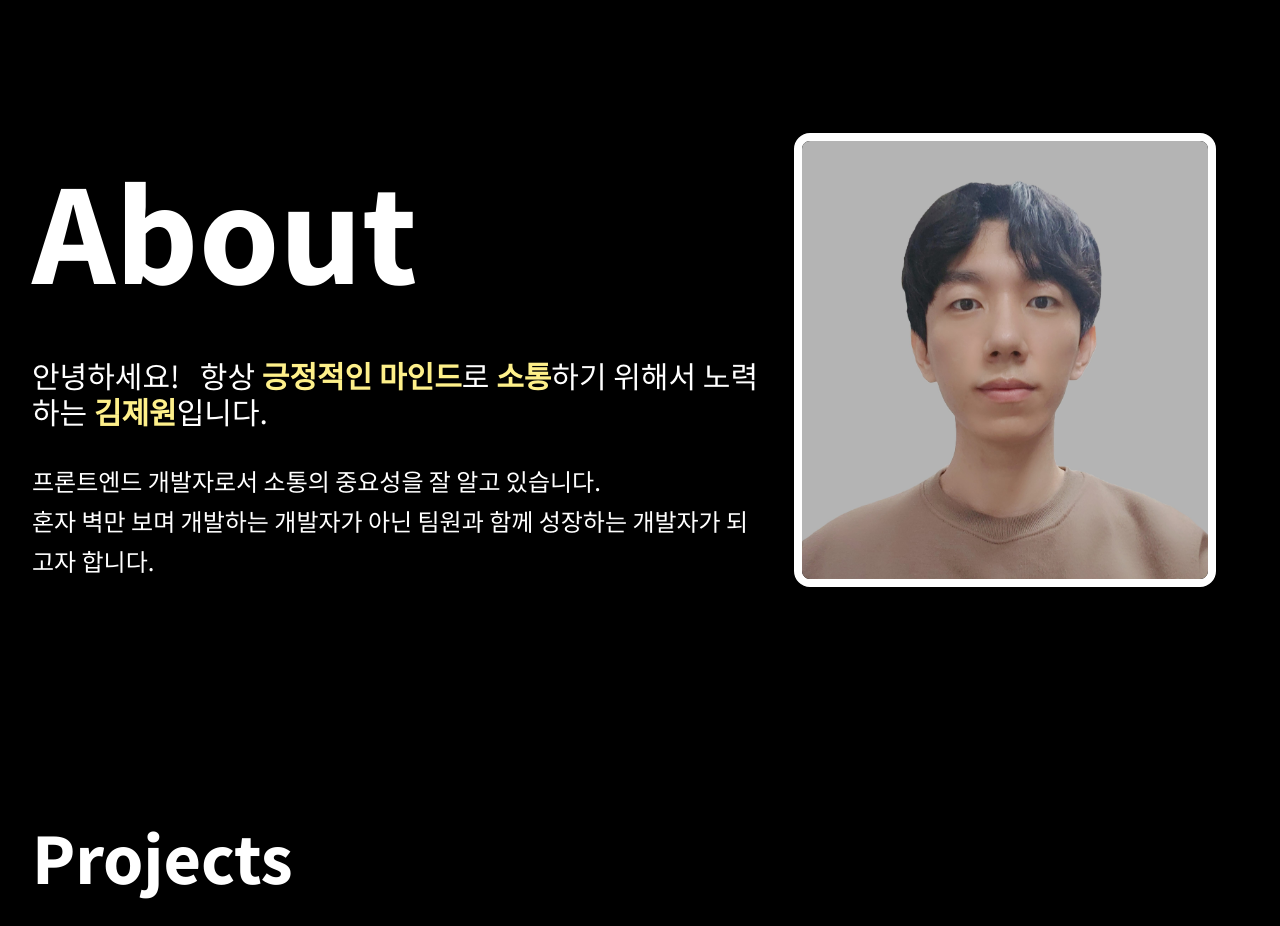
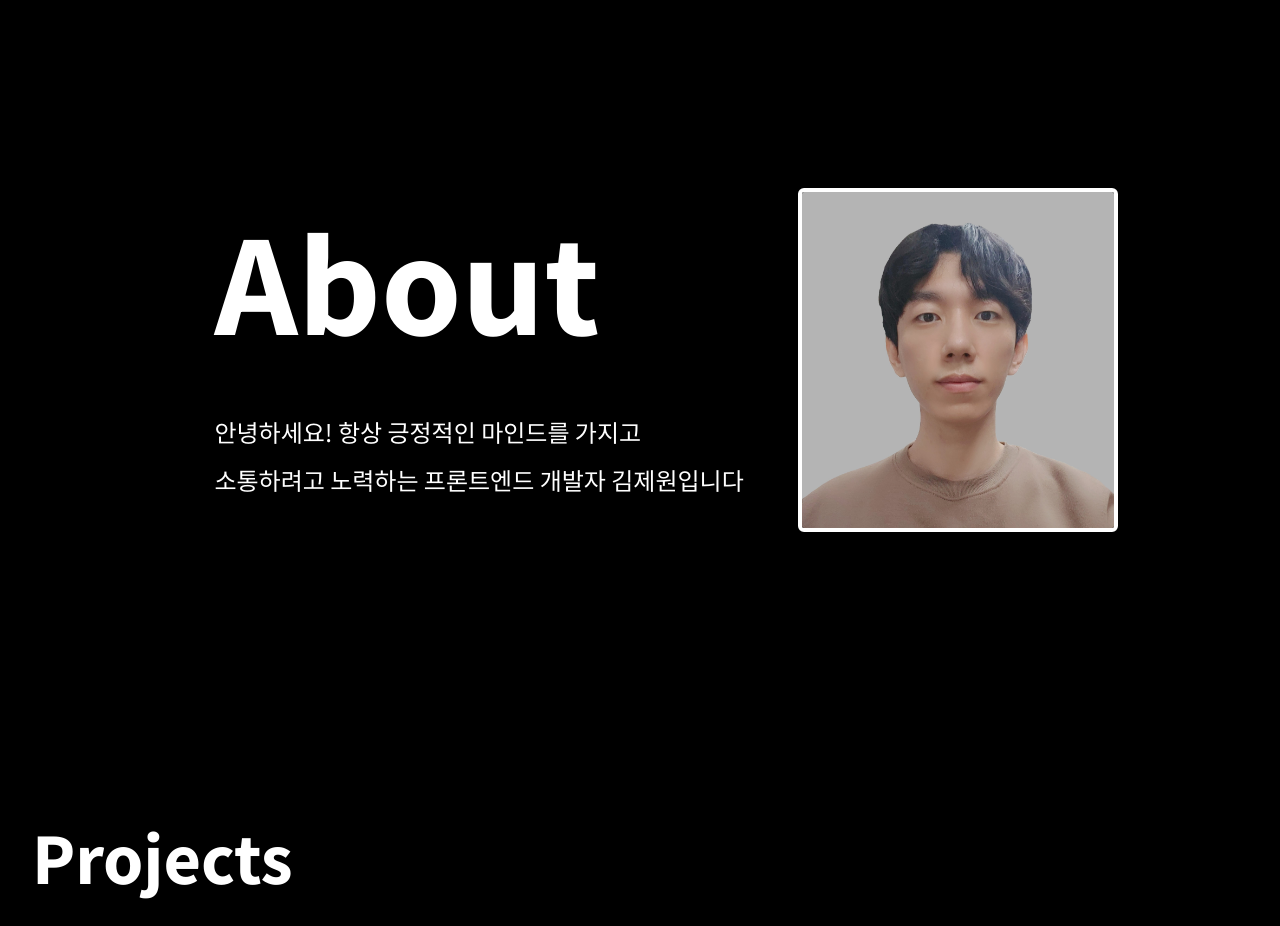
Before and after one commit to tokkissi/new_portfolio, a Next.js app: page / in a window 1280 px wide. Shown: the part 840-1766 px from the top of the page. Built offline with nearby package versions, Linux system fonts and the light colour scheme.

Commit message:
style: update HTML structure and CSS for improved About layout (#24)
close #24

```diff
--- a/src/components/About.tsx
+++ b/src/components/About.tsx
@@ -1,32 +1,37 @@
 import Image from "next/image";
+
+const aboutText = `안녕하세요! 항상 긍정적인 마인드를 가지고
+소통하려고 노력하는 프론트엔드 개발자 김제원입니다`;
+
+// 프론트엔드 개발자로서 소통의 중요성을 잘 알고 있습니다.
+//        혼자 벽만 보며 개발하는 개발자가 아닌 팀원과 함께 성장하는
+//         개발자가 되고자 합니다.
 
 export default function About() {
   return (
     <section className="flex items-center h-screen">
-      <div className="w-full flex">
-        <div className="w-3/5">
+      <div className="w-full h-fit flex">
+        <div className="basis-[15%]"></div>
+
+        {/* 좌측 텍스트 영역 */}
+        <div className="basis-[48%] flex flex-col justify-center">
           <h2 className="text-[8rem] mb-8">About</h2>
-          <p className="text-6xl"></p>
-          <p className="text-3xl mb-8">
-            안녕하세요! &nbsp; 항상 <strong>긍정적인 마인드</strong>로{" "}
-            <strong>소통</strong>하기 위해서 노력하는 <strong>김제원</strong>
-            입니다.
-          </p>
-          <p className="text-2xl leading-10">
-            프론트엔드 개발자로서 소통의 중요성을 잘 알고 있습니다.
-            <br /> 혼자 벽만 보며 개발하는 개발자가 아닌 팀원과 함께 성장하는
-            개발자가 되고자 합니다.
-          </p>
+          <div className=" text-2xl mb-8 leading-[3rem] whitespace-pre-wrap">
+            {aboutText}
+          </div>
         </div>
-        <div className="w-2/5 flex justify-center items-center px-8">
+
+        {/* 우측 이메일 전송 폼 영역 */}
+        <div className="basis-[27%] flex justify-start items-center">
           <Image
-            className="border-8 border-white rounded-2xl"
+            className="border-4 border-white rounded-md"
             src="/김제원_프로필_사진.jpg"
             alt="김제원 프로필 사진"
-            width={500}
-            height={500}
+            width={320}
+            height={320}
           />
         </div>
+        <div className="basis-[10%]"></div>
       </div>
     </section>
   );
```
